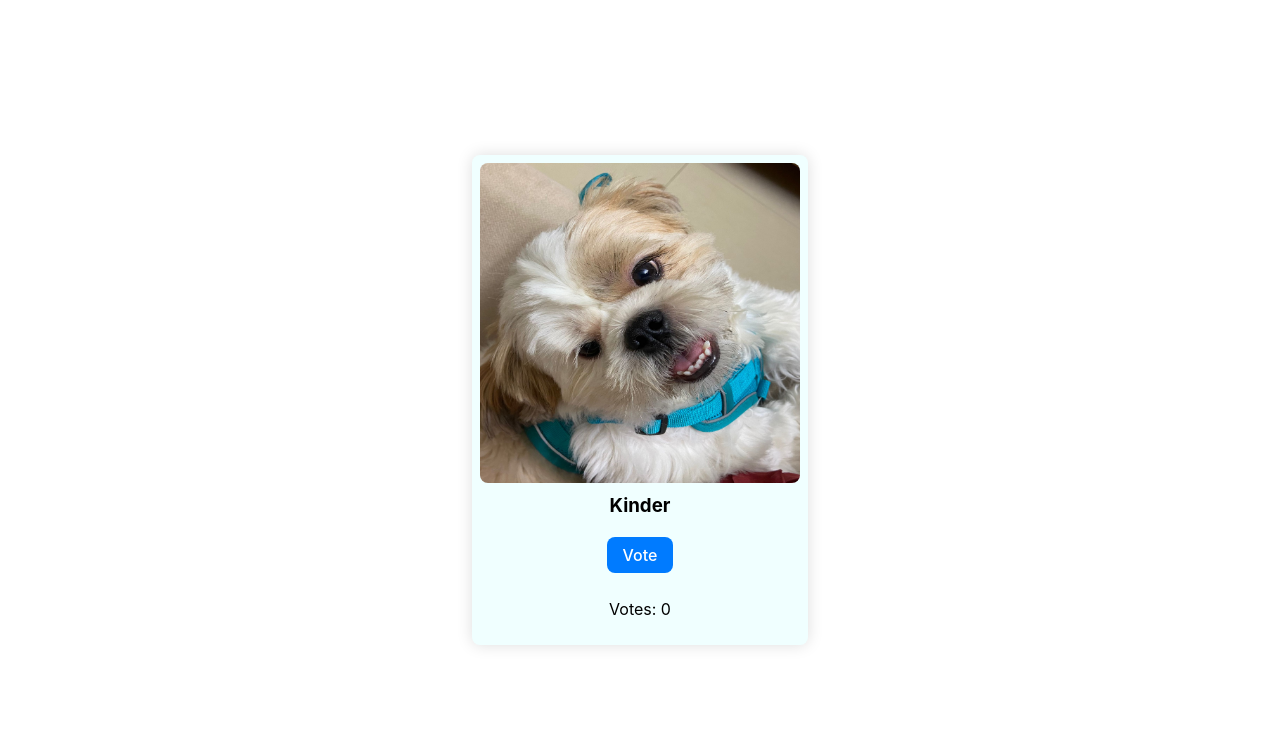
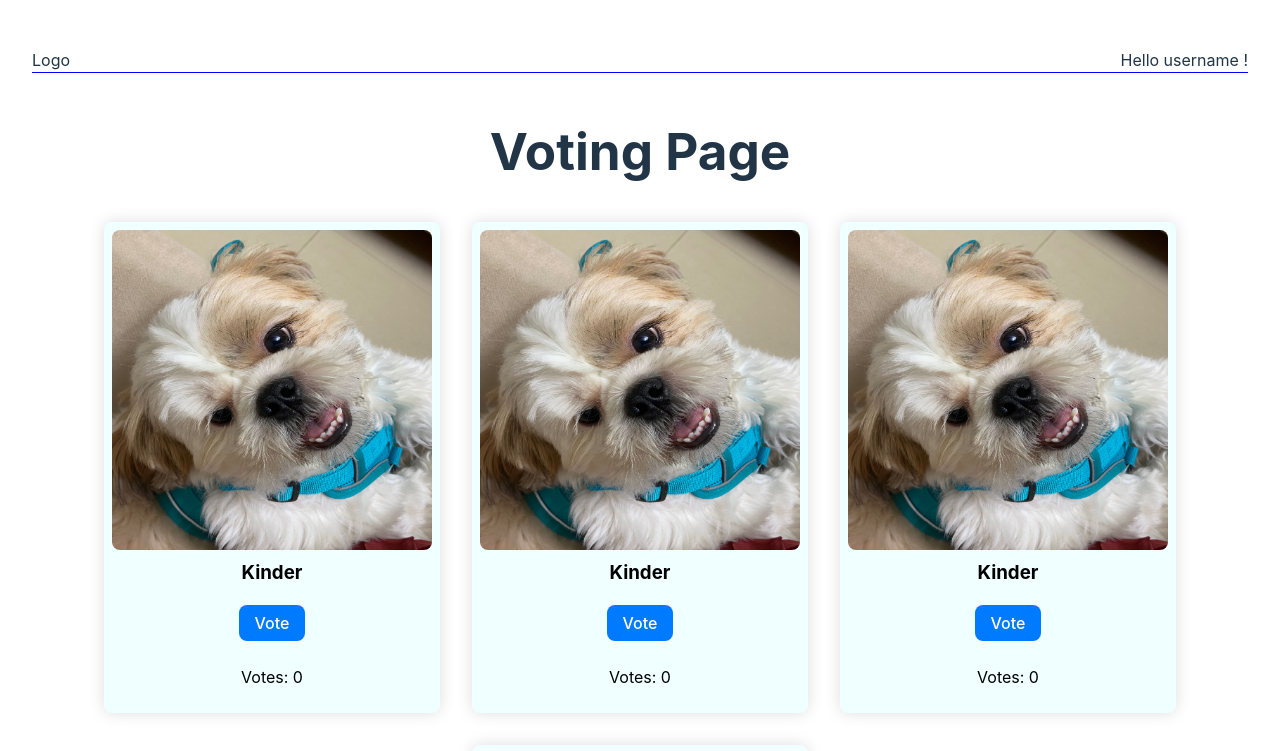
Before and after one commit to layan10/Voting-App, a React (Vite) app in the folder votingApp/: page / in a window 1280 px wide. Shown: the top 751 px of the page. Built offline with nearby package versions, Linux system fonts and the light colour scheme.

Commit message:
basic voting page design

```diff
--- a/votingApp/package.json
+++ b/votingApp/package.json
@@ -9,7 +9,7 @@
     "lint": "eslint .",
     "preview": "vite preview",
     "predeploy": "npm run build",
-    "deploy": "gh-pages -d build"
+    "deploy": "gh-pages -d dist"
   },
   "dependencies": {
     "react": "^18.3.1",
--- a/votingApp/src/App.jsx
+++ b/votingApp/src/App.jsx
@@ -1,11 +1,10 @@
 import './App.css'
-import Canadidate from './components/Canadidate/Canadidate'
-
+import VotingPage from './pages/VotingPage/VotingPage'
 function App() {
 
   return (
     <>
-      <Canadidate />
+      <VotingPage />
     </>
   )
 }
--- a/votingApp/src/components/Canadidate/Canadidate.jsx
+++ b/votingApp/src/components/Canadidate/Canadidate.jsx
@@ -8,11 +8,11 @@ const Canadidate = () =>
     const [btnTitle, setbtnTitle] = useState('Vote');
     const handlevote = () =>{
         if(btnTitle === 'Vote'){
-            setVotes(1);
+            setVotes(votes + 1);
             setbtnTitle('Change My Vote !');
         }
         else{
-            setVotes(0);
+            setVotes(votes - 1);
             setbtnTitle('Vote');
         }
     }
--- /dev/null
+++ b/votingApp/src/pages/VotingPage/VotingPage.css
@@ -0,0 +1,23 @@
+.voting-page{
+    display: flex;
+    flex-direction: column;
+}
+
+.navbar{
+    display: flex;
+    justify-content: space-between;
+    border-bottom: 0.1rem solid blue ;
+    list-style: none;
+    padding: 0;
+}
+
+nav h1{
+    margin: 1rem;
+}
+
+.canadites{
+    display: flex;
+    flex-wrap: wrap;
+    justify-content: center;
+    gap: 1rem;
+}
--- /dev/null
+++ b/votingApp/src/pages/VotingPage/VotingPage.jsx
@@ -0,0 +1,26 @@
+import Canadidate from "../../components/Canadidate/Canadidate";
+import "./VotingPage.css";
+
+const VotingPage = () => {
+
+
+  return (
+    <div className="voting-page">
+      <nav>
+        <ul className="navbar">
+          <li>Logo</li>
+          <li>Hello username !</li>
+        </ul>
+      </nav>
+      <h1>Voting Page</h1>
+      <div className="canadites">
+        <Canadidate />
+        <Canadidate />
+        <Canadidate />
+        <Canadidate />
+      </div>
+    </div>
+  );
+};
+
+export default VotingPage;
```
Also changed, not shown: votingApp/src/pages/VotingPage.jsx (deleted, +0 -11 lines).
